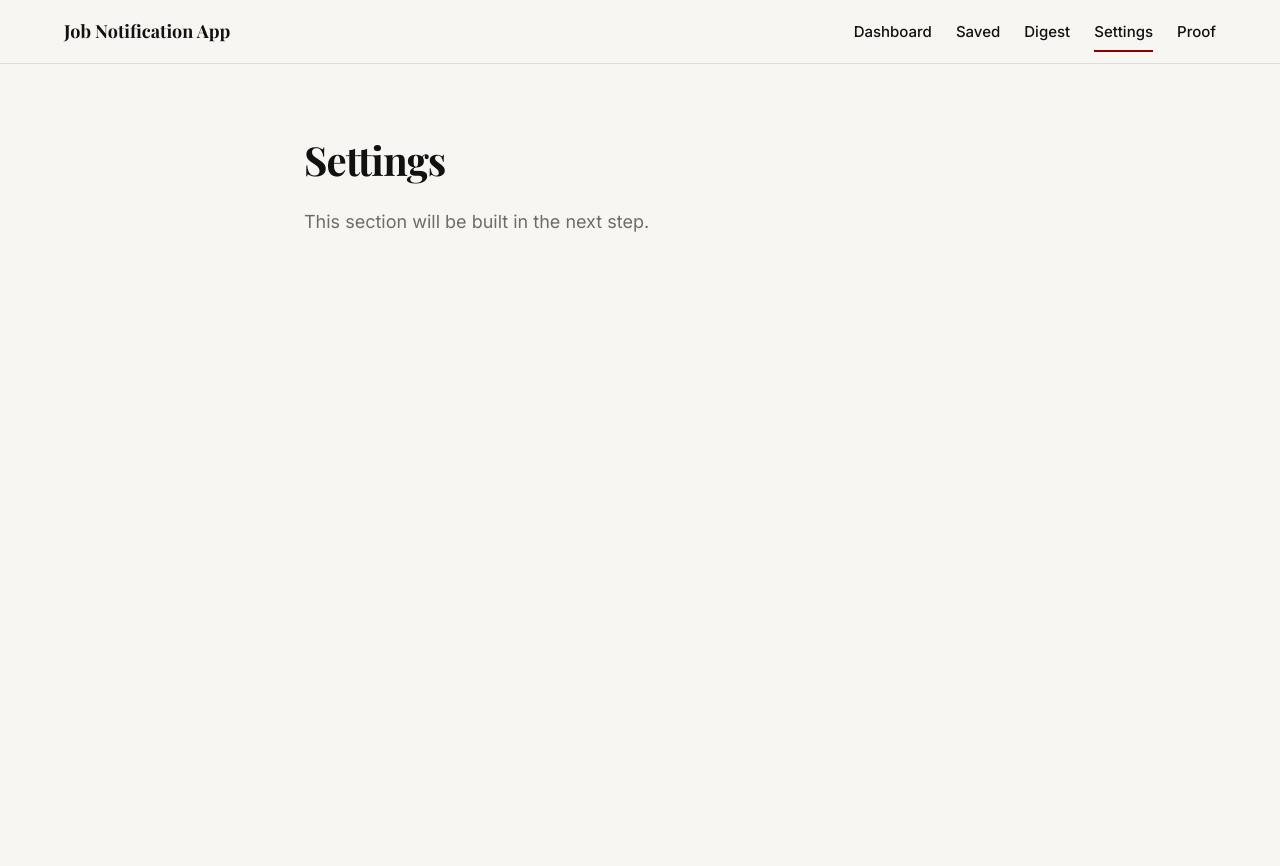
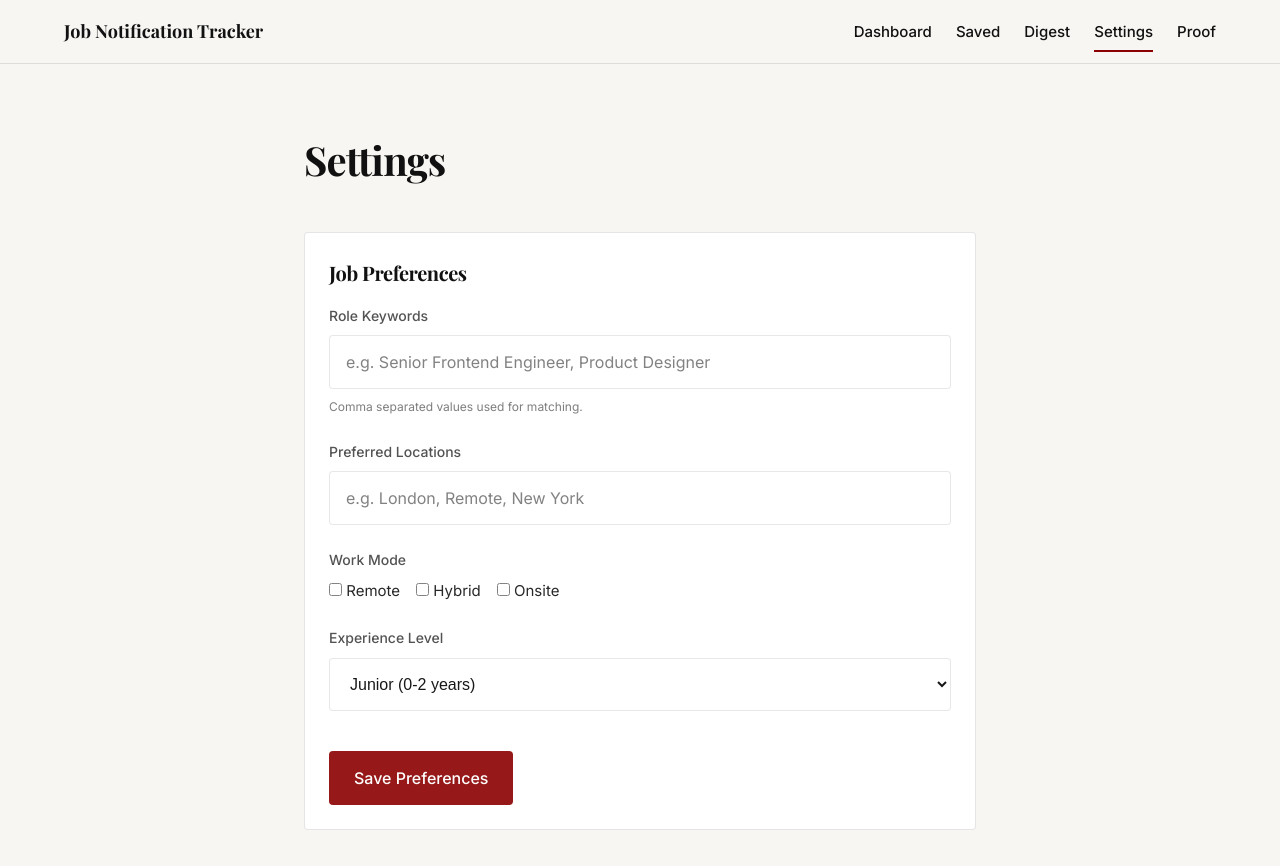
Before and after one commit to Bhagyakhelde/job-project, a React (Vite) app: page /settings in a window 1280 px wide. Shown: the top 866 px of the page. Before the commit the page ends 800 px from the top, so only its background shows below. Built offline with nearby package versions, Linux system fonts and the light colour scheme.

Commit message:
Completed Step3

```diff
--- a/src/App.jsx
+++ b/src/App.jsx
@@ -1,8 +1,13 @@
 import React from 'react';
-import { BrowserRouter as Router, Routes, Route, Navigate } from 'react-router-dom';
+import { BrowserRouter as Router, Routes, Route } from 'react-router-dom';
 import './index.css';
 import NavBar from './components/layout/NavBar';
-import Page from './components/layout/Page';
+import Home from './pages/Home';
+import Dashboard from './pages/Dashboard';
+import Settings from './pages/Settings';
+import Saved from './pages/Saved';
+import Digest from './pages/Digest';
+import Proof from './pages/Proof';
 
 const App = () => {
   return (
@@ -12,14 +17,13 @@ const App = () => {
 
         <main className="main-content">
           <Routes>
-            <Route path="/" element={<Navigate to="/dashboard" replace />} />
-            <Route path="/dashboard" element={<Page title="Dashboard" />} />
-            <Route path="/settings" element={<Page title="Settings" />} />
-            <Route path="/saved" element={<Page title="Saved" />} />
-            <Route path="/digest" element={<Page title="Digest" />} />
-            <Route path="/proof" element={<Page title="Proof" />} />
+            <Route path="/" element={<Home />} />
+            <Route path="/dashboard" element={<Dashboard />} />
+            <Route path="/settings" element={<Settings />} />
+            <Route path="/saved" element={<Saved />} />
+            <Route path="/digest" element={<Digest />} />
+            <Route path="/proof" element={<Proof />} />
 
-            {/* 404 Page */}
             <Route
               path="*"
               element={
--- a/src/components/layout/NavBar.jsx
+++ b/src/components/layout/NavBar.jsx
@@ -17,7 +17,7 @@ const NavBar = () => {
         <nav className="navbar">
             <div className="navbar-container">
                 <NavLink to="/" className="navbar-logo">
-                    Job Notification App
+                    Job Notification Tracker
                 </NavLink>
 
                 <div className={`navbar-links ${isMenuOpen ? 'open' : ''}`}>
--- /dev/null
+++ b/src/pages/Dashboard.jsx
@@ -0,0 +1,27 @@
+import React from 'react';
+import Card from '../components/ui/Card';
+
+const Dashboard = () => {
+    return (
+        <div className="max-width-text" style={{ padding: 'var(--space-64) var(--space-24)' }}>
+            <h1 style={{ fontSize: '40px', marginBottom: 'var(--space-40)' }}>Dashboard</h1>
+
+            <Card>
+                <div style={{
+                    textAlign: 'center',
+                    padding: 'var(--space-64) 0',
+                    opacity: 0.7
+                }}>
+                    <p style={{ fontSize: '20px', marginBottom: 'var(--space-16)' }}>
+                        No jobs yet.
+                    </p>
+                    <p style={{ fontSize: '16px' }}>
+                        In the next step, you will load a realistic dataset.
+                    </p>
+                </div>
+            </Card>
+        </div>
+    );
+};
+
+export default Dashboard;
--- /dev/null
+++ b/src/pages/Digest.jsx
@@ -0,0 +1,27 @@
+import React from 'react';
+import Card from '../components/ui/Card';
+
+const Digest = () => {
+    return (
+        <div className="max-width-text" style={{ padding: 'var(--space-64) var(--space-24)' }}>
+            <h1 style={{ fontSize: '40px', marginBottom: 'var(--space-40)' }}>Daily Digest</h1>
+
+            <Card>
+                <div style={{
+                    textAlign: 'center',
+                    padding: 'var(--space-64) 0',
+                    opacity: 0.7
+                }}>
+                    <p style={{ fontSize: '20px', marginBottom: 'var(--space-16)' }}>
+                        Daily summaries coming soon.
+                    </p>
+                    <p style={{ fontSize: '16px', maxWidth: '440px', margin: '0 auto' }}>
+                        Every morning at 9AM, we'll deliver a curated summary of new opportunities matching your exactly defined preferences.
+                    </p>
+                </div>
+            </Card>
+        </div>
+    );
+};
+
+export default Digest;
--- /dev/null
+++ b/src/pages/Home.jsx
@@ -0,0 +1,39 @@
+import React from 'react';
+import { useNavigate } from 'react-router-dom';
+import Button from '../components/ui/Button';
+
+const Home = () => {
+    const navigate = useNavigate();
+
+    return (
+        <div className="max-width-text" style={{
+            padding: 'var(--space-64) var(--space-24)',
+            textAlign: 'center',
+            marginTop: 'var(--space-64)'
+        }}>
+            <h1 style={{
+                fontSize: '64px',
+                marginBottom: 'var(--space-24)',
+                lineHeight: '1.1'
+            }}>
+                Stop Missing The Right Jobs.
+            </h1>
+            <p style={{
+                fontSize: '20px',
+                opacity: 0.7,
+                marginBottom: 'var(--space-40)',
+                maxWidth: '600px',
+                margin: '0 auto var(--space-40)'
+            }}>
+                Precision-matched job discovery delivered daily at 9AM.
+            </p>
+            <div style={{ display: 'flex', justifyContent: 'center' }}>
+                <Button onClick={() => navigate('/settings')} style={{ padding: 'var(--space-16) var(--space-40)' }}>
+                    Start Tracking
+                </Button>
+            </div>
+        </div>
+    );
+};
+
+export default Home;
--- /dev/null
+++ b/src/pages/Proof.jsx
@@ -0,0 +1,14 @@
+import React from 'react';
+
+const Proof = () => {
+    return (
+        <div className="max-width-text" style={{ padding: 'var(--space-64) var(--space-24)' }}>
+            <h1 style={{ fontSize: '40px', marginBottom: 'var(--space-16)' }}>Proof</h1>
+            <p style={{ opacity: 0.6, fontSize: '18px' }}>
+                This section will be used for artifact collection and technical evidence.
+            </p>
+        </div>
+    );
+};
+
+export default Proof;
--- /dev/null
+++ b/src/pages/Saved.jsx
@@ -0,0 +1,27 @@
+import React from 'react';
+import Card from '../components/ui/Card';
+
+const Saved = () => {
+    return (
+        <div className="max-width-text" style={{ padding: 'var(--space-64) var(--space-24)' }}>
+            <h1 style={{ fontSize: '40px', marginBottom: 'var(--space-40)' }}>Saved Jobs</h1>
+
+            <Card>
+                <div style={{
+                    textAlign: 'center',
+                    padding: 'var(--space-64) 0',
+                    opacity: 0.7
+                }}>
+                    <p style={{ fontSize: '20px', marginBottom: 'var(--space-16)' }}>
+                        Your saved collection is empty.
+                    </p>
+                    <p style={{ fontSize: '16px', maxWidth: '400px', margin: '0 auto' }}>
+                        When you find interesting opportunities on your dashboard, save them here for quick access later.
+                    </p>
+                </div>
+            </Card>
+        </div>
+    );
+};
+
+export default Saved;
--- /dev/null
+++ b/src/pages/Settings.jsx
@@ -0,0 +1,64 @@
+import React from 'react';
+import Card from '../components/ui/Card';
+import Input from '../components/ui/Input';
+import Button from '../components/ui/Button';
+
+const Settings = () => {
+    return (
+        <div className="max-width-text" style={{ padding: 'var(--space-64) var(--space-24)' }}>
+            <h1 style={{ fontSize: '40px', marginBottom: 'var(--space-40)' }}>Settings</h1>
+
+            <Card title="Job Preferences">
+                <Input
+                    label="Role Keywords"
+                    placeholder="e.g. Senior Frontend Engineer, Product Designer"
+                    helperText="Comma separated values used for matching."
+                />
+
+                <Input
+                    label="Preferred Locations"
+                    placeholder="e.g. London, Remote, New York"
+                />
+
+                <div style={{ marginBottom: 'var(--space-24)' }}>
+                    <label style={{
+                        fontSize: '14px',
+                        fontWeight: '500',
+                        opacity: 0.8,
+                        display: 'block',
+                        marginBottom: 'var(--space-8)'
+                    }}>
+                        Work Mode
+                    </label>
+                    <div style={{ display: 'flex', gap: 'var(--space-16)' }}>
+                        <label style={{ fontSize: '15px' }}><input type="checkbox" /> Remote</label>
+                        <label style={{ fontSize: '15px' }}><input type="checkbox" /> Hybrid</label>
+                        <label style={{ fontSize: '15px' }}><input type="checkbox" /> Onsite</label>
+                    </div>
+                </div>
+
+                <div style={{ marginBottom: 'var(--space-40)' }}>
+                    <label style={{
+                        fontSize: '14px',
+                        fontWeight: '500',
+                        opacity: 0.8,
+                        display: 'block',
+                        marginBottom: 'var(--space-8)'
+                    }}>
+                        Experience Level
+                    </label>
+                    <select className="input-control" style={{ width: '100%', padding: 'var(--space-16)', background: '#fff', border: '1px solid var(--border-color)', borderRadius: 'var(--border-radius)' }}>
+                        <option>Junior (0-2 years)</option>
+                        <option>Mid-level (2-5 years)</option>
+                        <option>Senior (5+ years)</option>
+                        <option>Lead / Principal</option>
+                    </select>
+                </div>
+
+                <Button>Save Preferences</Button>
+            </Card>
+        </div>
+    );
+};
+
+export default Settings;
```
